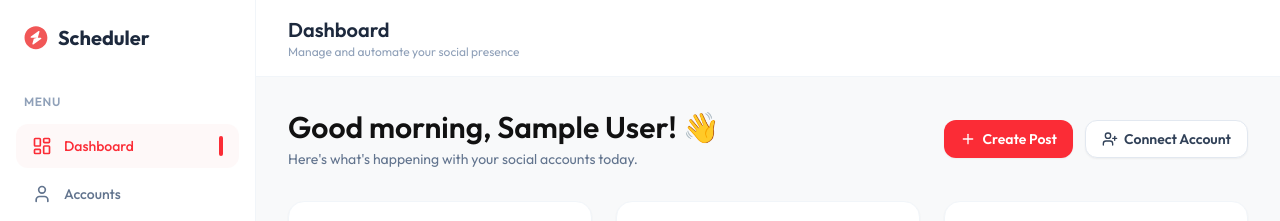
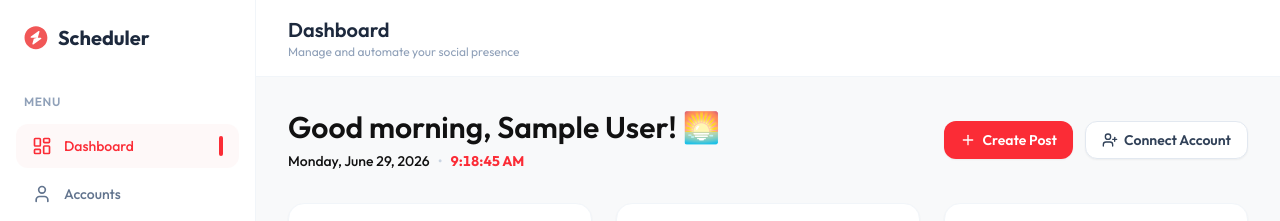
Before and after one commit to melan-Akash/Media-Sheduler, a React (Vite) app in the folder client/: page /dashboard in a window 1280 px wide. Shown: the top 221 px of the page. Built offline with nearby package versions, Linux system fonts and the light colour scheme; no server answers; sample sign-in values are in the browser's storage.

Commit message:
feat: add real-time clock and dynamic time-of-day greeting on dashboard

```diff
--- a/client/src/pages/dashboard.tsx
+++ b/client/src/pages/dashboard.tsx
@@ -14,7 +14,38 @@ export default function Dashboard() {
   const [upcomingPosts, setUpcomingPosts] = useState<any[]>([]);
   const [loading, setLoading] = useState(true);
   const [chartMetric, setChartMetric] = useState<'likes' | 'comments' | 'shares'>('likes');
+  const [currentTime, setCurrentTime] = useState(new Date());
   const { api, user } = useApp();
+
+  useEffect(() => {
+    const timer = setInterval(() => {
+      setCurrentTime(new Date());
+    }, 1000);
+    return () => clearInterval(timer);
+  }, []);
+
+  const getGreeting = () => {
+    const hour = currentTime.getHours();
+    if (hour < 12) return { text: 'Good morning', icon: '🌅' };
+    if (hour < 17) return { text: 'Good afternoon', icon: '☀️' };
+    return { text: 'Good evening', icon: '🌙' };
+  };
+
+  const greeting = getGreeting();
+
+  const formattedDate = currentTime.toLocaleDateString('en-US', {
+    weekday: 'long',
+    year: 'numeric',
+    month: 'long',
+    day: 'numeric'
+  });
+
+  const formattedTime = currentTime.toLocaleTimeString('en-US', {
+    hour: 'numeric',
+    minute: '2-digit',
+    second: '2-digit',
+    hour12: true
+  });
 
   useEffect(() => {
     const fetchDashboardData = async () => {
@@ -106,9 +137,15 @@ export default function Dashboard() {
     <div className="space-y-8">
       {/* Welcome & Quick Actions Header */}
       <div className="flex flex-col md:flex-row md:items-center md:justify-between gap-4">
-        <div className="space-y-1">
-          <h2 className="text-3xl font-semibold text-slate-850">Good morning, {user?.name || 'User'}! 👋</h2>
-          <p className="text-sm text-slate-500">Here's what's happening with your social accounts today.</p>
+        <div className="space-y-1.5">
+          <h2 className="text-3xl font-semibold text-slate-850">
+            {greeting.text}, {user?.name || 'User'}! {greeting.icon}
+          </h2>
+          <p className="text-sm font-medium text-slate-505 flex items-center gap-2 flex-wrap">
+            <span>{formattedDate}</span>
+            <span className="text-slate-300 hidden sm:inline">•</span>
+            <span className="text-red-500 font-bold tabular-nums">{formattedTime}</span>
+          </p>
         </div>
 
         {/* Quick Actions */}
```
Also changed, not shown: 1 other file (tests, documents, lock files or other folders).
